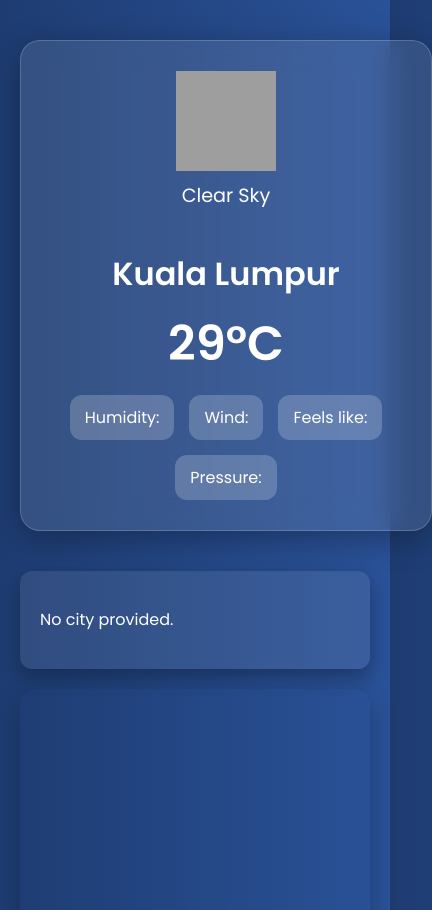
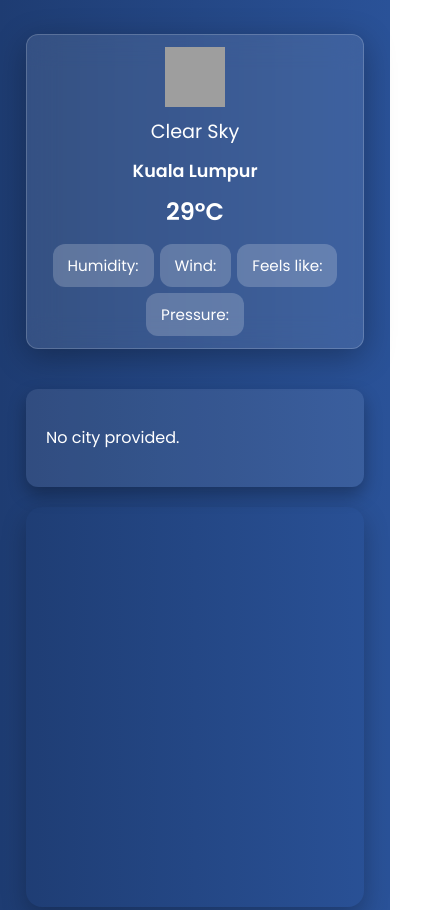
Before and after one commit to AhmadDokoro/weather-tourism-dashboard, a website: page public/weather.html in a window 390 px wide. Shown: the top 910 px of the page, 432 px wide, since content can reach past the window. Drawn offline with nearby package versions, Linux system fonts and the light colour scheme; no server answers; grey boxes are pictures that could not be loaded.

Commit message:
finished the corrections after hosting

```diff
--- a/package.json
+++ b/package.json
@@ -5,6 +5,7 @@
   "main": "app.js",
   "type": "commonjs",
   "scripts": {
+    "start": "node app.js",
     "test": "echo \"Error: no test specified\" && exit 1"
   },
   "author": "",
--- a/public/js/city.js
+++ b/public/js/city.js
@@ -115,8 +115,3 @@
   document.getElementById('result').innerHTML = `<p>No city provided.</p>`;
   document.getElementById('places').innerHTML = '';
 }
-
-if (city) {
-  console.log("Calling fetchLocation with:", city);  // Add this
-  fetchLocation(city);
-}
--- a/public/styles/weather.css
+++ b/public/styles/weather.css
@@ -12,6 +12,17 @@
   color: #fff;
 }
 
+*, *:before, *:after {
+  box-sizing: border-box;
+}
+
+.main-container {
+  width: 100%;
+  max-width: 900px;
+  margin: 0 auto;
+  padding: 24px;
+  box-sizing: border-box;
+}
 .weather-card {
   display: flex;
   align-items: center;
@@ -141,10 +152,43 @@
   }
 }
 
+@media (max-width: 480px) {
+  body {
+    padding: 10px 2px;
+  }
+  .weather-card {
+    padding: 12px 4px;
+    gap: 12px;
+    border-radius: 12px;
+    max-width: 100%;
+  }
+  .weather-left img {
+    width: 60px;
+    height: 60px;
+  }
+  .weather-info h2 {
+    font-size: 1.1em;
+  }
+  .temperature {
+    font-size: 1.5em;
+  }
+  .details {
+    gap: 6px;
+    font-size: 0.95em;
+  }
+  #map {
+    height: 220px;
+    border-radius: 8px;
+  }
+  #result, #places {
+    padding: 10px 4px;
+    font-size: 0.98em;
+    border-radius: 8px;
+  }
+}
 
 
-
-/* 🌍 MAP & ATTRACTION SECTION STYLES */
+/*ATTRACTION */
 
 #map {
   width: 100%;
--- a/public/weather.html
+++ b/public/weather.html
@@ -2,7 +2,7 @@
 <html lang="en">
 <head>
   <meta charset="UTF-8" />
-  <meta name="viewport" content="wid  th=device-width, initial-scale=1.0"/>
+  <meta name="viewport" content="width=device-width, initial-scale=1.0"/>
   <title>Weather Display</title>
 
   <link rel="stylesheet" href="https://unpkg.com/leaflet/dist/leaflet.css" />
```
Also changed, not shown: public/result.html (+1 -1 lines).
